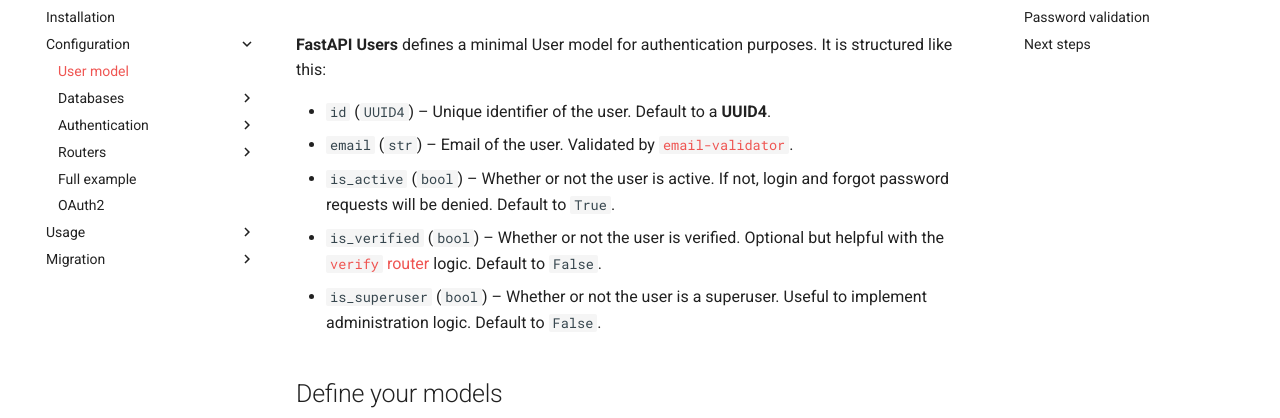
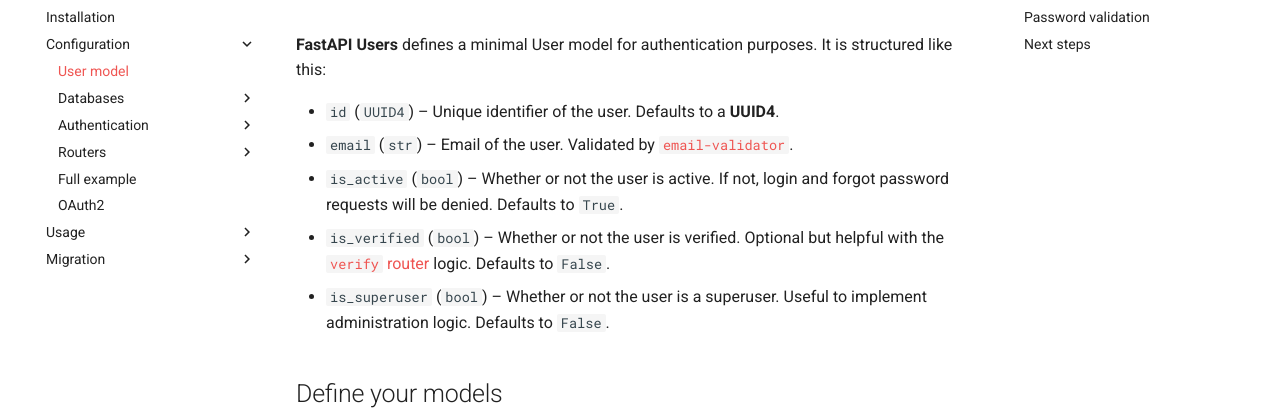
Before and after one commit to fastapi-users/fastapi-users, an MkDocs documentation site: the page built from docs/configuration/model.md, in a window 1280 px wide and 900 px high. Shown: the part 148-566 px from the top of the window. Built offline with MkDocs 1.6.1 and Material for MkDocs 9.7.7, drawn with Linux system fonts in a browser that asks for light colours; comment, search, counter and statistics services are not loaded.

Commit message:
Fix typos, grammar and spelling mistakes in docs

```diff
--- a/docs/configuration/model.md
+++ b/docs/configuration/model.md
@@ -2,11 +2,11 @@
 
 **FastAPI Users** defines a minimal User model for authentication purposes. It is structured like this:
 
-* `id` (`UUID4`) – Unique identifier of the user. Default to a **UUID4**.
+* `id` (`UUID4`) – Unique identifier of the user. Defaults to a **UUID4**.
 * `email` (`str`) – Email of the user. Validated by [`email-validator`](https://github.com/JoshData/python-email-validator).
-* `is_active` (`bool`) – Whether or not the user is active. If not, login and forgot password requests will be denied. Default to `True`.
-* `is_verified` (`bool`) – Whether or not the user is verified. Optional but helpful with the [`verify` router](./routers/verify.md) logic. Default to `False`.
-* `is_superuser` (`bool`) – Whether or not the user is a superuser. Useful to implement administration logic. Default to `False`.
+* `is_active` (`bool`) – Whether or not the user is active. If not, login and forgot password requests will be denied. Defaults to `True`.
+* `is_verified` (`bool`) – Whether or not the user is verified. Optional but helpful with the [`verify` router](./routers/verify.md) logic. Defaults to `False`.
+* `is_superuser` (`bool`) – Whether or not the user is a superuser. Useful to implement administration logic. Defaults to `False`.
 
 ## Define your models
 
```
Also changed, not shown: docs/configuration/oauth.md (+1 -1 lines), docs/configuration/routers/register.md (+1 -1 lines), docs/configuration/routers/users.md (+1 -1 lines), docs/usage/flow.md (+1 -1 lines).
